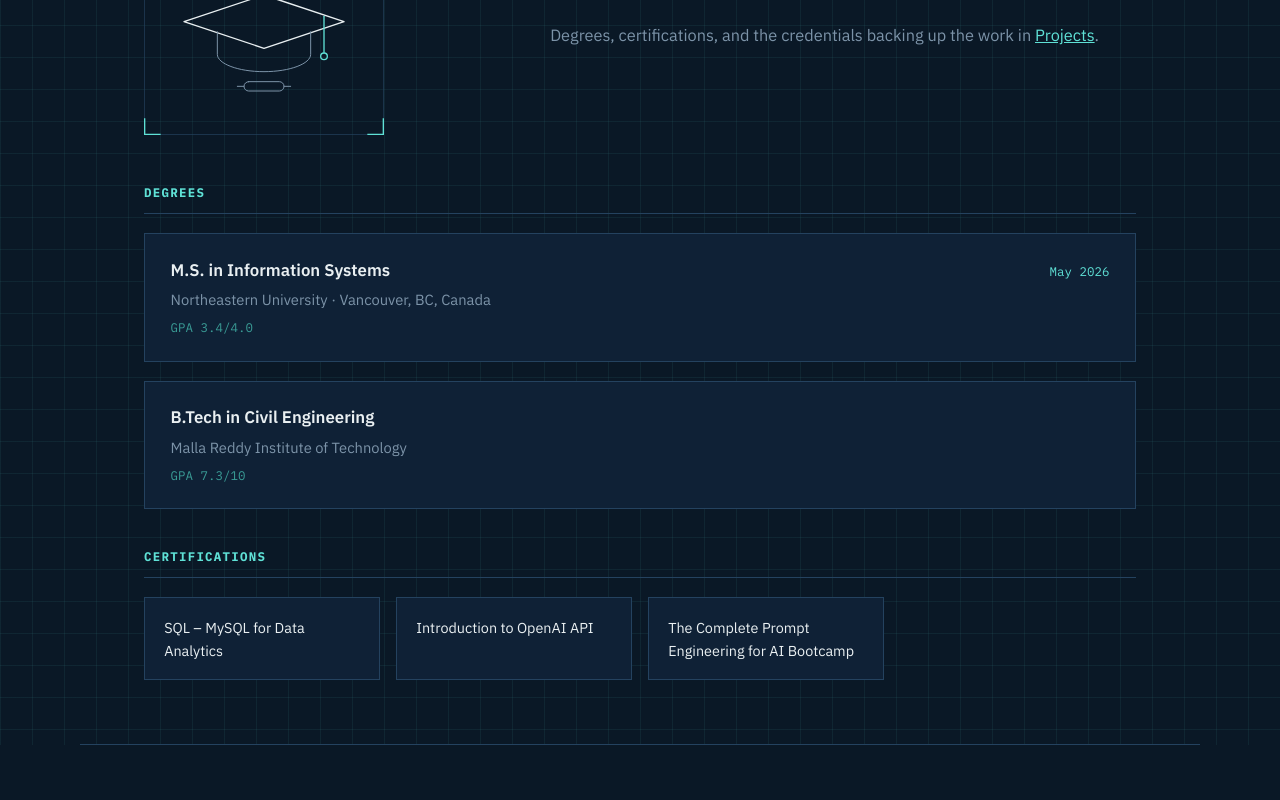
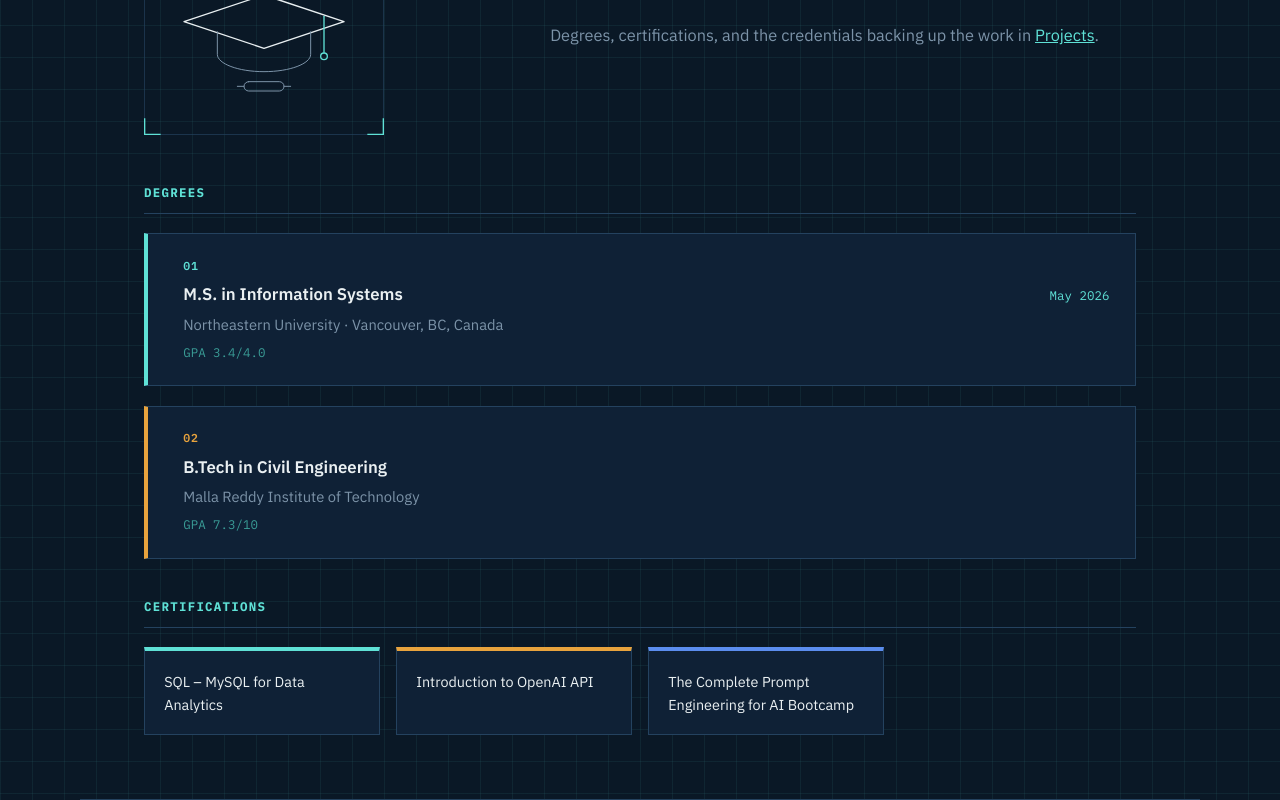
Before and after one commit to LokeshVaddepally77/lokesh-portfolio, a React (Vite) app: page /education in a window 1280 px wide. Shown: the part 432-1232 px from the top of the page. Before the commit the page ends 1177 px from the top, so only its background shows below. Built offline with nearby package versions, Linux system fonts and the light colour scheme.

Commit message:
Add color accents to Education page cards
Degree cards get a colored left bar + index number, certification
tiles get a colored top bar, cycling through teal/amber/azure/rose
accents instead of one flat color across every card.

```diff
--- a/src/index.css
+++ b/src/index.css
@@ -10,6 +10,8 @@
   --paper: #eaf0f2;
   --slate: #7c93a8;
   --amber: #e8a33d;
+  --rose: #e8708a;
+  --azure: #5b8def;
 
   --font-mono: "IBM Plex Mono", "SFMono-Regular", Menlo, Consolas, monospace;
   --font-sans: "IBM Plex Sans", -apple-system, BlinkMacSystemFont, sans-serif;
@@ -524,15 +526,33 @@ h1, h2, h3, h4, p {
 }
 
 .degree-card {
+  position: relative;
   border: 1px solid var(--line);
+  border-left: 4px solid var(--accent, var(--ink));
   background: var(--navy-800);
-  padding: 1.4rem 1.6rem;
+  padding: 1.4rem 1.6rem 1.4rem 2.2rem;
   transition: border-color 0.2s ease, transform 0.2s ease;
 }
 
 .degree-card:hover {
   border-color: var(--ink-dim);
+  border-left-color: var(--accent, var(--ink));
   transform: translateY(-2px);
+}
+
+.degree-card--accent-0 { --accent: var(--ink); }
+.degree-card--accent-1 { --accent: var(--amber); }
+.degree-card--accent-2 { --accent: var(--azure); }
+.degree-card--accent-3 { --accent: var(--rose); }
+
+.degree-card__index {
+  font-family: var(--font-mono);
+  font-size: 0.72rem;
+  font-weight: 600;
+  color: var(--accent, var(--ink));
+  letter-spacing: 0.08em;
+  display: block;
+  margin-bottom: 0.4rem;
 }
 
 .degree-card__head {
@@ -576,17 +596,25 @@ h1, h2, h3, h4, p {
 
 .cert-card {
   border: 1px solid var(--line);
+  border-top: 4px solid var(--accent, var(--ink));
   background: var(--navy-800);
-  padding: 1.1rem 1.2rem;
+  padding: 1.2rem 1.2rem 1.1rem;
   font-size: 0.9rem;
   color: var(--paper);
-  transition: border-color 0.2s ease, transform 0.2s ease;
+  transition: border-color 0.2s ease, transform 0.2s ease, box-shadow 0.2s ease;
 }
 
 .cert-card:hover {
   border-color: var(--ink-dim);
-  transform: translateY(-2px);
+  border-top-color: var(--accent, var(--ink));
+  transform: translateY(-3px);
+  box-shadow: 0 14px 28px rgba(3, 12, 22, 0.3);
 }
+
+.cert-card--accent-0 { --accent: var(--ink); }
+.cert-card--accent-1 { --accent: var(--amber); }
+.cert-card--accent-2 { --accent: var(--azure); }
+.cert-card--accent-3 { --accent: var(--rose); }
 
 /* ============ Experience page ============ */
 .exp-list {
--- a/src/pages/Education.jsx
+++ b/src/pages/Education.jsx
@@ -17,8 +17,13 @@ export default function Education() {
 
       <h3 className="education-page__subhead">Degrees</h3>
       <div className="degree-list">
-        {education.map((e) => (
-          <div className="degree-card" key={e.degree} data-reveal>
+        {education.map((e, i) => (
+          <div
+            className={`degree-card degree-card--accent-${i % 4}`}
+            key={e.degree}
+            data-reveal
+          >
+            <span className="degree-card__index">{String(i + 1).padStart(2, "0")}</span>
             <div className="degree-card__head">
               <h4>{e.degree}</h4>
               <span className="degree-card__date">{e.date}</span>
@@ -34,8 +39,8 @@ export default function Education() {
 
       <h3 className="education-page__subhead">Certifications</h3>
       <ul className="cert-grid">
-        {certifications.map((c) => (
-          <li className="cert-card" key={c} data-reveal>
+        {certifications.map((c, i) => (
+          <li className={`cert-card cert-card--accent-${i % 4}`} key={c} data-reveal>
             {c}
           </li>
         ))}
```
